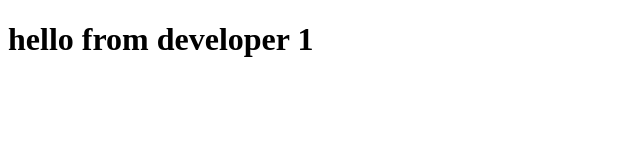
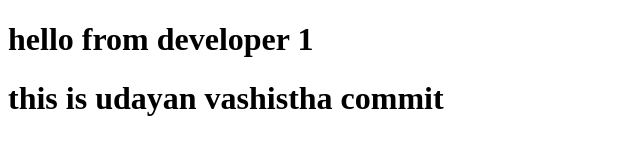
Before and after one commit to ankitmishragithub/gitlearn, a plain HTML site: page demo/index.html in a window 1280 px wide. Shown: the whole page, without its empty margins (0-640 px from the left). Drawn offline with Linux system fonts and the light colour scheme.

Commit message:
this is udayan

```diff
--- a/demo/index.html
+++ b/demo/index.html
@@ -7,5 +7,6 @@
 </head>
 <body>
     <h1>hello from developer 1 </h1>
+    <h1> this is udayan vashistha commit</h1>
 </body>
 </html>
```
